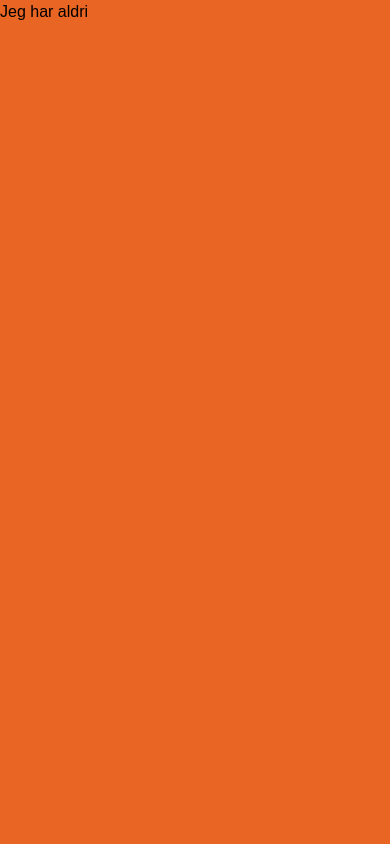
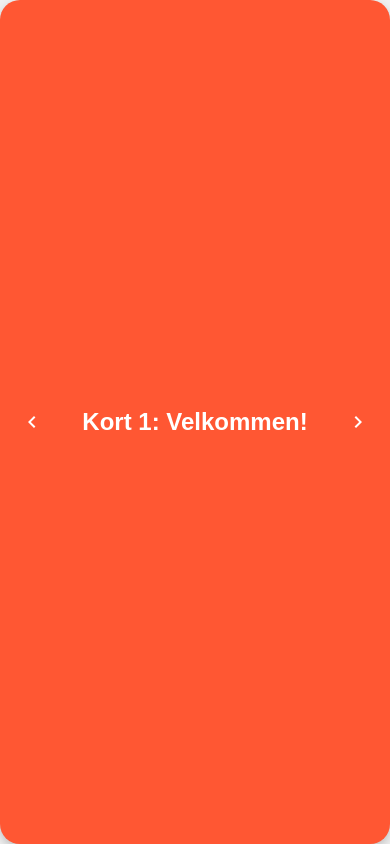
Before and after one commit to vetlemknutsen/Aurorasdrikkelek, a Next.js app in the folder frontend/: page /jeg-har-aldri in a window 390 px wide. Built offline with nearby package versions, Linux system fonts and the light colour scheme.

Commit message:
begynt på "jeg har aldri"

```diff
--- a/frontend/package.json
+++ b/frontend/package.json
@@ -13,6 +13,7 @@
     "@emotion/styled": "^11.14.0",
     "@mui/icons-material": "^6.2.1",
     "@mui/material": "^6.2.1",
+    "framer-motion": "^11.15.0",
     "next": "15.1.1",
     "react": "^19.0.0",
     "react-dom": "^19.0.0"
--- a/frontend/src/app/globals.css
+++ b/frontend/src/app/globals.css
@@ -51,7 +51,7 @@ a {
   justify-content: center;
   align-items: center;
   padding: 20px;
-  font-size: 1.2rem;
+  font-size: 1.5rem;
   font-weight: bold;
   text-transform: uppercase;
   border-radius: 10px;
@@ -116,7 +116,7 @@ a {
 .info-button {
   position: absolute;
   top: 20px;
-  right: 20px;
+  left: 20px;
   width: 50px;
   height: 50px;
   display: flex;
@@ -233,24 +233,29 @@ a {
   }
 
   .game-button {
-    font-size: 0.9rem;
+    font-size: 1rem;
     padding: 10px;
     height: 50px;
   }
 
+  .game-button:not(.exclude-font-size) {
+    font-size: 1.2rem;
+  }
+
   .grid-container {
     gap: 3rem;
-    margin-top: -30%;
+    row-gap: 7rem;
   }
 
   .logo {
-    width: 60%;
+    width: 75%;
+    left: 53%;
   }
 
   .champagne {
-    width: 20%;
-    left: 73%;
-    top: 5%;
+    width: 25%;
+    left: 80%;
+    top: 2%;
   }
 
 
@@ -258,5 +263,6 @@ a {
     width: 35px;
     height: 35px;
     font-size: 22px;
+
   }
 }
--- a/frontend/src/app/jeg-har-aldri/jeg-har-aldri.module.css
+++ b/frontend/src/app/jeg-har-aldri/jeg-har-aldri.module.css
@@ -1,4 +1,64 @@
-.background {
-    background-color: #E86523;
-    min-height: 100vh;
+.container {
+    display: flex;
+    flex-direction: row;
+    align-items: center;
+    justify-content: center;
+    height: 100vh;
+    width: 100vw;
+    overflow: hidden;
+    background-color: #f0f0f0;
+    position: relative;
 }
+
+.card {
+    display: flex;
+    align-items: center;
+    justify-content: center;
+    width: 100%;
+    height: 100%;
+    border-radius: 20px;
+    box-shadow: 0 4px 10px rgba(0, 0, 0, 0.2);
+    text-align: center;
+    position: relative;
+}
+
+.cardText {
+    font-size: 1.5rem;
+    font-weight: bold;
+    color: #ffffff;
+}
+
+.controls {
+    position: absolute;
+    top: 50%;
+    width: 100%;
+    display: flex;
+    justify-content: space-between;
+    align-items: center;
+    transform: translateY(-50%);
+}
+
+.button {
+    padding: 10px 20px;
+    font-size: 1rem;
+    font-weight: bold;
+    color: #ffffff;
+    background-color: transparent;
+    border: none;
+    border-radius: 5px;
+    cursor: pointer;
+    transition: background-color 0.3s;
+}
+.button-prev {
+    position: absolute;
+    left: 0;
+    transform-origin: center;
+}
+
+.button-next {
+    position: absolute;
+    right: 0;
+    transform-origin: center;
+    background-color: transparent;
+
+}
--- a/frontend/src/app/jeg-har-aldri/page.js
+++ b/frontend/src/app/jeg-har-aldri/page.js
@@ -1,9 +1,60 @@
-import styles from './jeg-har-aldri.module.css';
+"use client";
+
+
+import { useState } from "react";
+import { motion, AnimatePresence } from "framer-motion";
+import styles from "./jeg-har-aldri.module.css";
+import { ChevronLeft, ChevronRight } from "@mui/icons-material";
+
+const cards = [
+    { id: 1, text: "Kort 1: Velkommen!", color: "#FF5733" },
+    { id: 2, text: "Kort 2: Neste steg", color: "#33FF57" },
+    { id: 3, text: "Kort 3: Fortsett å swipe!", color: "#3357FF" },
+    { id: 4, text: "Kort 4: Du er nesten ferdig!", color: "#F3FF33" },
+];
 
 export default function JegHarAldri() {
+    const [index, setIndex] = useState(0);
+
+    const swipe = (direction) => {
+        if (direction === "next" && index < cards.length - 1) {
+            setIndex(index + 1);
+        } else if (direction === "prev" && index > 0) {
+            setIndex(index - 1);
+        }
+    };
+
     return (
-        <div className={styles.background}>
-            <h1 className="text-3xl font-bold">Jeg har aldri</h1>
+        <div className={styles.container}>
+            <AnimatePresence>
+                <motion.div
+                    key={cards[index].id}
+                    className={styles.card}
+                    style={{backgroundColor: cards[index].color}}
+                    initial={{x: 300, opacity: 0}}
+                    animate={{x: 0, opacity: 1}}
+                    exit={{x: -300, opacity: 0}}
+                    transition={{duration: 0.5}}
+                >
+                    <p className={styles.cardText}>{cards[index].text}</p>
+                </motion.div>
+            </AnimatePresence>
+            <div className={styles.controls}>
+                <button
+                    className={`${styles.button} ${styles['button-prev']}`}
+                    onClick={() => swipe("prev")}
+                    disabled={index === 0}
+                >
+                    <ChevronLeft />
+                </button>
+                <button
+                    className={`${styles.button} ${styles['button-next']}`}
+                    onClick={() => swipe("next")}
+                    disabled={index === cards.length - 1}
+                >
+                    <ChevronRight />
+                </button>
+            </div>
 
         </div>
     );
--- a/frontend/src/app/page.js
+++ b/frontend/src/app/page.js
@@ -18,7 +18,7 @@ export default function HomePage() {
 
             <div className="grid-container">
                 <Link href="/roulette" className="game-button bg-teal">Roulette</Link>
-                <Link href="/jeg-har-aldri" className="game-button bg-pink">Jeg har aldri</Link>
+                <Link href="/jeg-har-aldri" className="game-button exclude-font-size bg-pink">Jeg har aldri</Link>
                 <Link href={'#'} className="game-button bg-yellow">Spill 3</Link>
                 <Link href={'#'} className="game-button bg-indigo">Spill 4</Link>
                 <Link href={'#'} className="game-button bg-blue">Spill 5</Link>
```
Also changed, not shown: 1 other file (tests, documents, lock files or other folders).
